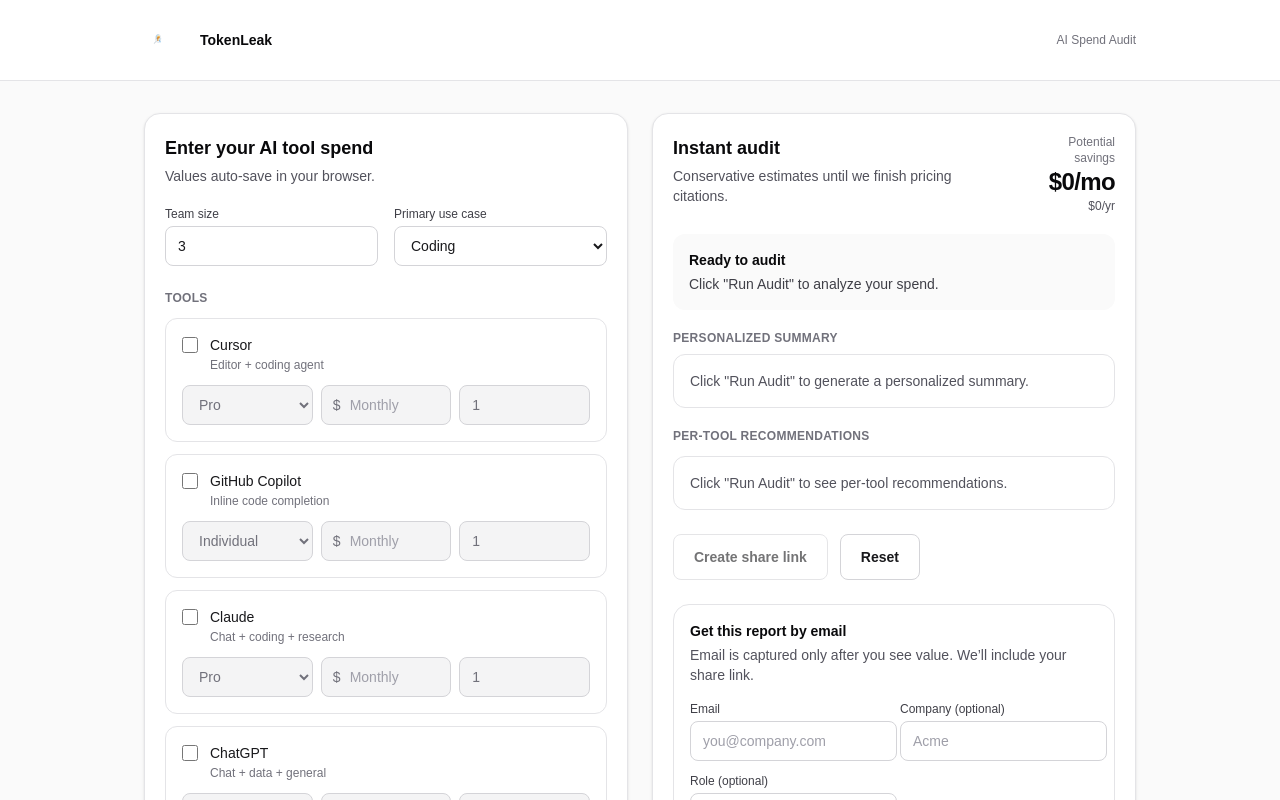
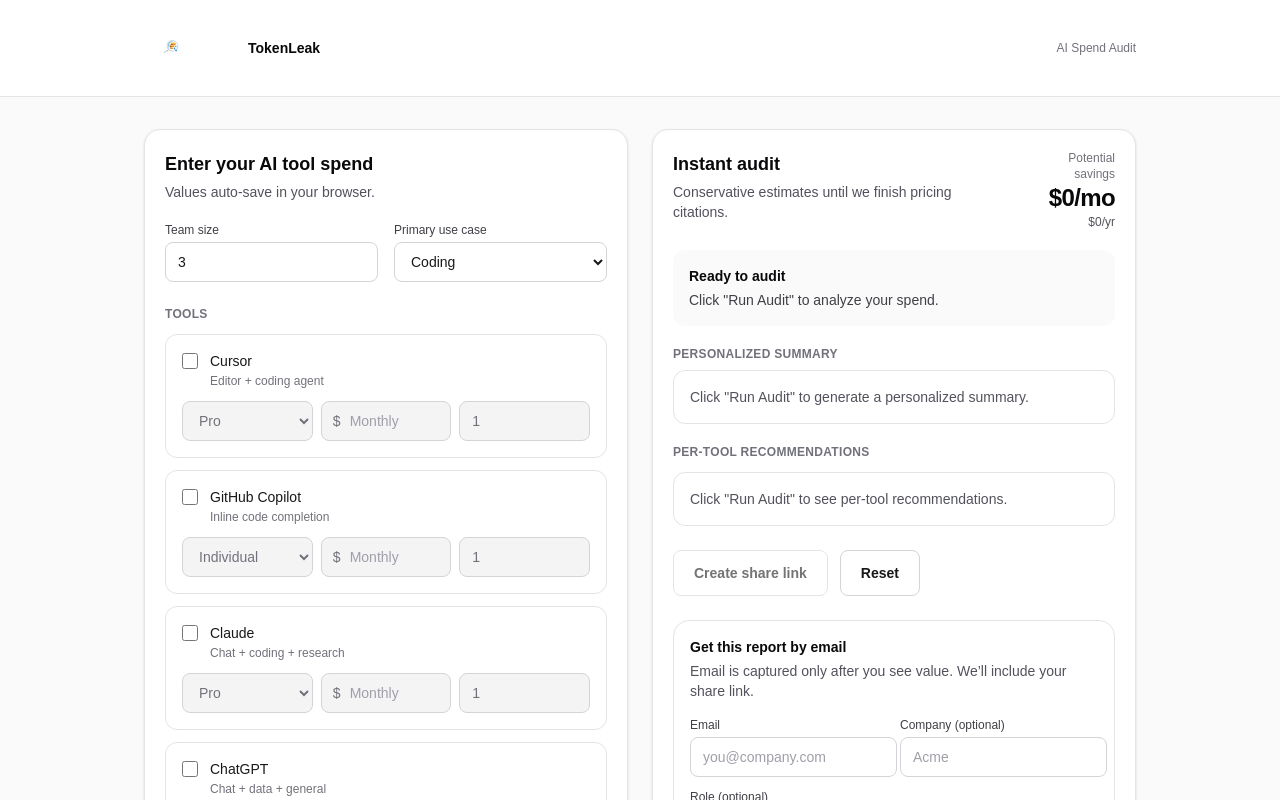
Before and after one commit to master-PA/TokenLeak, a Next.js app: page /audit in a window 1280 px wide. Shown: the top 800 px of the page. Built offline with nearby package versions, Linux system fonts and the light colour scheme.

Commit message:
style: increase logo size and fix aspect ratio

```diff
--- a/src/app/audit/page.tsx
+++ b/src/app/audit/page.tsx
@@ -259,9 +259,9 @@
             <Image
               src="/tokenleak-logo.png"
               alt="TokenLeak"
-              width={48}
-              height={48}
-              className="h-12 w-12"
+              width={74}
+              height={64}
+              className="h-16 w-auto object-contain"
               priority
             />
             <div className="text-sm font-semibold text-zinc-950">TokenLeak</div>
--- a/src/app/page.tsx
+++ b/src/app/page.tsx
@@ -11,9 +11,9 @@
               <Image
                 src="/tokenleak-logo.png"
                 alt="TokenLeak"
-                width={48}
-                height={48}
-                className="h-12 w-12"
+                width={74}
+                height={64}
+                className="h-16 w-auto object-contain"
                 priority
               />
               <div className="text-sm font-semibold tracking-tight text-zinc-950">
```
